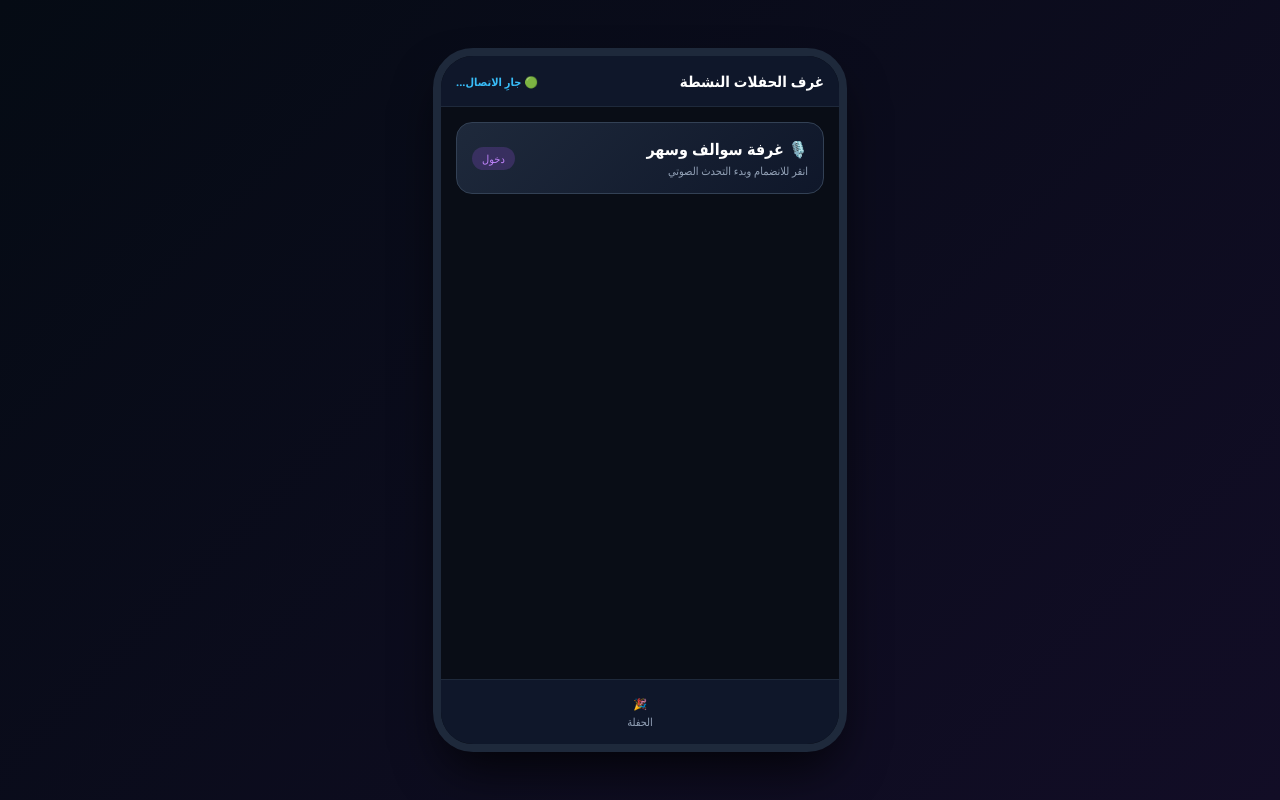
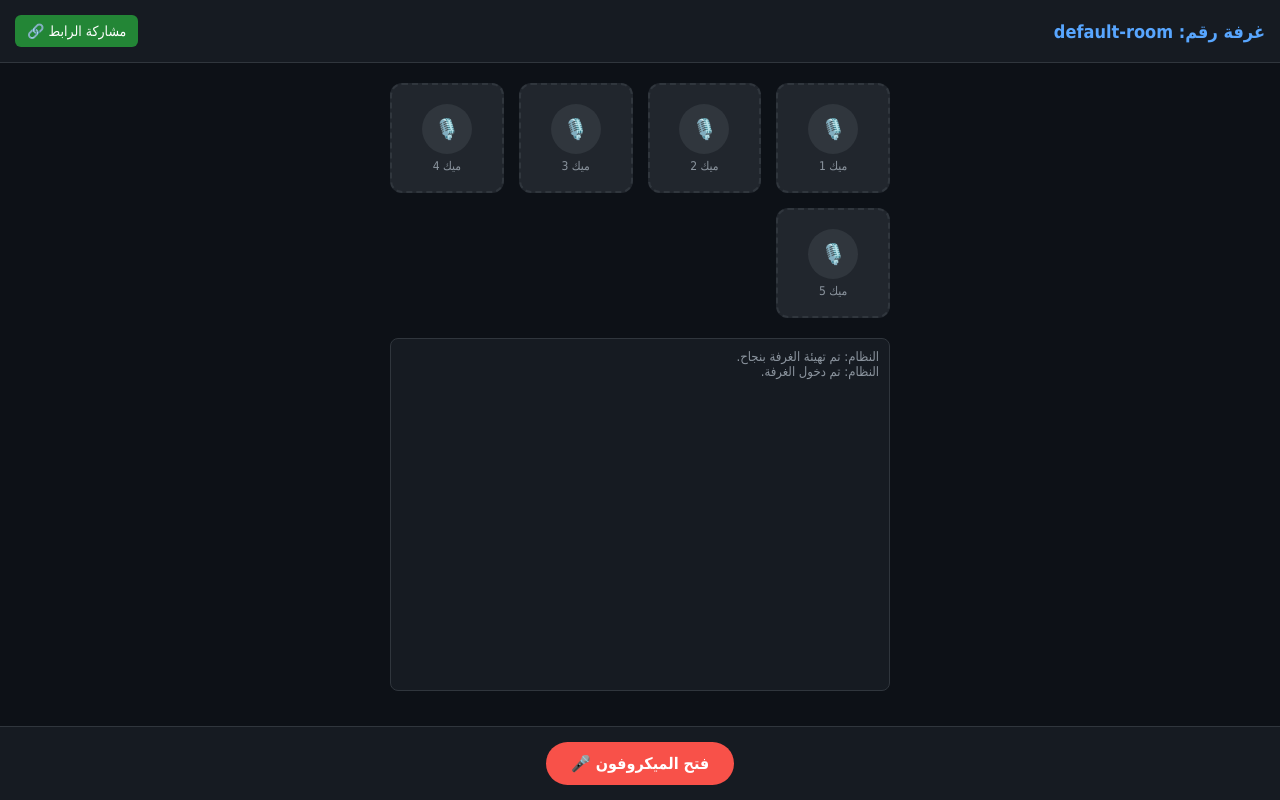
Before and after one commit to mohe78795-rgb/xena-voice-app, a website: page public/index.html in a window 1280 px wide. Drawn offline with nearby package versions, Linux system fonts and the light colour scheme; no server answers.

Commit message:
Update project files via 23 panel

```diff
--- a/public/index.html
+++ b/public/index.html
@@ -3,179 +3,183 @@
 <head>
     <meta charset="UTF-8">
     <meta name="viewport" content="width=device-width, initial-scale=1.0">
-    <title>Xena Live - غرف البث الصوتي</title>
+    <title>غرفة صوتية حية - أبو حسين</title>
     <script src="/socket.io/socket.io.js"></script>
     <style>
-        * { box-sizing: border-box; margin: 0; padding: 0; font-family: 'Segoe UI', Tahoma, Geneva, Verdana, sans-serif; }
-        body { background: linear-gradient(135deg, #050b14, #120d26); color: #fff; height: 100vh; display: flex; justify-content: center; align-items: center; }
-        .phone-frame { width: 100%; max-width: 414px; height: 100%; max-height: 896px; background: #090d16; overflow: hidden; display: flex; flex-direction: column; position: relative; box-shadow: 0 25px 50px -12px rgba(0, 0, 0, 0.8); }
-        @media (min-width: 480px) { .phone-frame { height: 88vh; border-radius: 40px; border: 8px solid #1e293b; } }
-        .view { flex: 1; display: flex; flex-direction: column; overflow: hidden; position: relative; width: 100%; }
-        .hidden { display: none !important; }
-        .lobby-header { padding: 15px; background: #0f172a; display: flex; justify-content: space-between; align-items: center; border-bottom: 1px solid #1e293b; font-weight: bold; font-size: 15px; }
-        .rooms-list { flex: 1; padding: 15px; overflow-y: auto; display: flex; flex-direction: column; gap: 12px; }
-        .room-card { background: linear-gradient(135deg, #1e293b, #0f172a); border: 1px solid #334155; border-radius: 16px; padding: 15px; display: flex; justify-content: space-between; align-items: center; cursor: pointer; }
-        .room-tag { background: rgba(168, 85, 247, 0.2); color: #c084fc; padding: 4px 10px; border-radius: 20px; font-size: 11px; }
-        .room-header { padding: 12px 15px; display: flex; justify-content: space-between; align-items: center; background: rgba(15, 23, 42, 0.6); }
-        .room-body { flex: 1; padding: 15px; display: flex; flex-direction: column; align-items: center; gap: 15px; overflow-y: auto; }
-        .safety-notice { background: rgba(147, 51, 234, 0.15); border: 1px solid rgba(168, 85, 247, 0.3); padding: 10px; border-radius: 10px; font-size: 11px; color: #e2e8f0; width: 100%; text-align: center; }
-        .main-seat { width: 75px; height: 75px; border-radius: 50%; background: linear-gradient(135deg, #a855f7, #ec4899); display: flex; align-items: center; justify-content: center; border: 2px solid #facc15; font-size: 28px; box-shadow: 0 0 20px rgba(168, 85, 247, 0.4); }
-        .chat-container { flex: 1; width: 100%; overflow-y: auto; display: flex; flex-direction: column; gap: 6px; font-size: 12px; }
-        .chat-msg { background: rgba(0, 0, 0, 0.25); padding: 8px 12px; border-radius: 8px; max-width: 90%; }
-        .room-footer { padding: 15px; display: flex; justify-content: center; background: #090d16; border-top: 1px solid rgba(255, 255, 255, 0.05); }
-        .action-btn { width: 50px; height: 50px; border-radius: 50%; border: none; background: #1e293b; color: #cbd5e1; display: flex; align-items: center; justify-content: center; cursor: pointer; font-size: 20px; transition: 0.2s; }
-        .main-bottom-nav { height: 65px; background: #0f172a; border-top: 1px solid #1e293b; display: flex; justify-content: space-around; align-items: center; }
-        .nav-item { display: flex; flex-direction: column; align-items: center; gap: 3px; background: none; border: none; color: #94a3b8; cursor: pointer; font-size: 11px; }
+        * { box-sizing: border-box; margin: 0; padding: 0; font-family: Tahoma, sans-serif; }
+        body { background-color: #0d1117; color: #fff; display: flex; flex-direction: column; height: 100vh; overflow: hidden; }
+
+        .header { padding: 15px; background: #161b22; display: flex; justify-content: space-between; align-items: center; border-bottom: 1px solid #30363d; }
+        .room-title { font-size: 18px; font-weight: bold; color: #58a6ff; }
+        .share-btn { background: #238636; color: white; border: none; padding: 8px 12px; border-radius: 6px; cursor: pointer; font-size: 14px; }
+
+        .main-content { flex: 1; padding: 20px; display: flex; flex-direction: column; align-items: center; overflow-y: auto; }
+
+        /* شبكة الـ 5 ميكروفونات */
+        .mics-grid { display: grid; grid-template-columns: repeat(auto-fit, minmax(90px, 1fr)); gap: 15px; width: 100%; max-width: 500px; margin-bottom: 20px; }
+        .mic-slot { background: #21262d; border: 2px dashed #30363d; border-radius: 12px; height: 110px; display: flex; flex-direction: column; align-items: center; justify-content: center; position: relative; cursor: pointer; transition: 0.3s; }
+        .mic-slot.active { border-color: #238636; background: #1f382b; }
+        .mic-avatar { width: 50px; height: 50px; background: #30363d; border-radius: 50%; display: flex; align-items: center; justify-content: center; font-size: 20px; margin-bottom: 5px; }
+        .mic-slot.active .mic-avatar { background: #238636; }
+        .mic-name { font-size: 12px; color: #8b949e; }
+
+        .logs { background: #161b22; border: 1px solid #30363d; border-radius: 8px; width: 100%; max-width: 500px; flex: 1; padding: 10px; overflow-y: auto; font-size: 13px; color: #8b949e; margin-bottom: 15px; }
+
+        .controls { padding: 15px; background: #161b22; display: flex; justify-content: center; gap: 15px; border-top: 1px solid #30363d; }
+        .btn { background: #f85149; color: white; border: none; padding: 12px 25px; border-radius: 25px; font-size: 16px; cursor: pointer; font-weight: bold; }
+        .btn.active { background: #238636; }
     </style>
 </head>
 <body>
-    <div class="phone-frame">
-        <div id="tab-party" class="view">
-            <div class="lobby-header">
-                <span>غرف الحفلات النشطة</span>
-                <span style="font-size: 11px; color: #38bdf8;" id="connection-status">🟢 جارِ الاتصال...</span>
-            </div>
-            <div class="rooms-list">
-                <div class="room-card" onclick="enterRoom('غرفة سوالف وسهر', 'room_suwalif')">
-                    <div>
-                        <h4>🎙️ غرفة سوالف وسهر</h4>
-                        <p style="font-size: 11px; color: #94a3b8; margin-top: 3px;">انقر للانضمام وبدء التحدث الصوتي</p>
-                    </div>
-                    <span class="room-tag">دخول</span>
-                </div>
-            </div>
+
+    <div class="header">
+        <div class="room-title" id="roomName">غرفة صوتية عامة</div>
+        <button class="share-btn" onclick="shareRoom()">مشاركة الرابط 🔗</button>
+    </div>
+
+    <div class="main-content">
+        <!-- 5 ميكروفونات -->
+        <div class="mics-grid" id="micsContainer">
+            <!-- سيتم إنشاؤها برمجياً -->
         </div>
 
-        <div id="room-view" class="view hidden" style="position: absolute; top: 0; left: 0; background: #090d16; z-index: 100; width: 100%; height: 100%;">
-            <div class="room-header">
-                <div style="font-weight: bold;" id="room-name-display">اسم الغرفة</div>
-                <div style="color: #ef4444; font-weight: bold; cursor: pointer; padding: 5px;" onclick="leaveRoom()">✕ خروج</div>
-            </div>
-            <div class="room-body">
-                <div class="safety-notice">اضغط على زر الميكروفون بالأسفل لبدء بث صوتك للآخرين في الغرفة.</div>
-                <div class="main-seat">👑</div>
-                <div class="chat-container" id="chat-messages">
-                    <div class="chat-msg"><b>النظام:</b> تم دخول الغرفة بنجاح.</div>
-                </div>
-            </div>
-            <div class="room-footer">
-                <button class="action-btn" id="mic-btn" onclick="toggleMic()">🎤</button>
-            </div>
-        </div>
-
-        <div class="main-bottom-nav" id="main-bottom-nav">
-            <button class="nav-item"><span>🎉</span><span>الحفلة</span></button>
+        <div class="logs" id="logs">
+            <div>النظام: تم تهيئة الغرفة بنجاح.</div>
         </div>
     </div>
 
-    <audio id="remote-audio" autoplay></audio>
+    <div class="controls">
+        <button class="btn" id="micToggleBtn" onclick="toggleMic()">فتح الميكروفون 🎤</button>
+    </div>
+
+    <audio id="remoteAudio" autoplay></audio>
 
     <script>
         const socket = io();
-        let currentRoomId = null;
         let localStream = null;
-        let peerConnection = null;
-        let isMicActive = false;
-        let targetSocketId = null;
+        let isMicOn = false;
+        const peers = {};
 
-        const rtcConfig = {
-            iceServers: [
-                { urls: 'stun:stun.l.google.com:19302' },
-                { urls: 'stun:stun1.l.google.com:19302' }
-            ]
-        };
+        // استخراج معرف الغرفة من الرابط أو إنشاء غرفة افتراضية
+        const urlParams = new URLSearchParams(window.location.search);
+        let roomId = urlParams.get('room') || 'default-room';
+        document.getElementById('roomName').innerText = `غرفة رقم: ${roomId}`;
 
-        socket.on('connect', () => {
-            document.getElementById('connection-status').innerText = '🟢 متصل بالسيرفر';
-        });
-
-        function enterRoom(roomName, roomId) {
-            currentRoomId = roomId;
-            document.getElementById('main-bottom-nav').classList.add('hidden');
-            document.getElementById('room-view').classList.remove('hidden');
-            document.getElementById('room-name-display').innerText = roomName;
-            socket.emit('join-room', roomId);
-            addSysMsg("تم الاتصال بالسنترال الصوتي.");
+        function addLog(text) {
+            const logs = document.getElementById('logs');
+            logs.innerHTML += `<div>${text}</div>`;
+            logs.scrollTop = logs.scrollHeight;
         }
 
-        function leaveRoom() {
-            if (localStream) localStream.getTracks().forEach(track => track.stop());
-            if (peerConnection) { peerConnection.close(); peerConnection = null; }
-            isMicActive = false;
-            document.getElementById('mic-btn').style.background = '#1e293b';
-            document.getElementById('room-view').classList.add('hidden');
-            document.getElementById('main-bottom-nav').classList.remove('hidden');
+        // بناء 5 ميكروفونات
+        const micsContainer = document.getElementById('micsContainer');
+        for (let i = 1; i <= 5; i++) {
+            const slot = document.createElement('div');
+            slot.className = 'mic-slot';
+            slot.id = `mic-${i}`;
+            slot.innerHTML = `
+                <div class="mic-avatar">🎙️</div>
+                <div class="mic-name">ميك ${i}</div>
+            `;
+            micsContainer.appendChild(slot);
         }
 
+        function shareRoom() {
+            const currentUrl = window.location.href.split('?')[0] + `?room=${roomId}`;
+            if (navigator.clipboard) {
+                navigator.clipboard.writeText(currentUrl);
+                alert('تم نسخ رابط الغرفة بنجاح! شاركه مع أصدقائك.');
+            } else {
+                prompt('انسخ الرابط:', currentUrl);
+            }
+        }
+
+        socket.emit('join-room', roomId);
+        addLog('النظام: تم دخول الغرفة.');
+
         async function toggleMic() {
-            const micBtn = document.getElementById('mic-btn');
-            if (!isMicActive) {
+            const btn = document.getElementById('micToggleBtn');
+            const slot1 = document.getElementById('mic-1');
+
+            if (!isMicOn) {
                 try {
                     localStream = await navigator.mediaDevices.getUserMedia({ audio: true, video: false });
-                    isMicActive = true;
-                    micBtn.style.background = '#10b981';
-                    addSysMsg("الميكروفون يعمل الآن، جاري البث...");
-                    setupPeerConnection();
+                    isMicOn = true;
+                    btn.innerText = 'إيقاف الميكروفون 🔴';
+                    btn.classList.add('active');
+                    slot1.classList.add('active');
+                    addLog('النظام: الميكروفون يعمل الآن، جاري البث...');
+
+                    socket.on('user-connected', async (userId) => {
+                        addLog(`النظام: انضم مستخدم جديد (${userId})`);
+                        const peerConnection = createPeerConnection(userId);
+                        localStream.getTracks().forEach(track => peerConnection.addTrack(track, localStream));
+                        const offer = await peerConnection.createOffer();
+                        await peerConnection.setLocalDescription(offer);
+                        socket.emit('offer', { target: userId, offer });
+                    });
+
                 } catch (err) {
-                    alert("تعذر الوصول إلى الميكروفون.");
+                    addLog('خطأ: تعذر الوصول إلى الميكروفون.');
                     console.error(err);
                 }
             } else {
-                if (localStream) localStream.getTracks().forEach(track => track.stop());
-                isMicActive = false;
-                micBtn.style.background = '#1e293b';
-                addSysMsg("تم إيقاف الميكروفون.");
+                if (localStream) {
+                    localStream.getTracks().forEach(track => track.stop());
+                }
+                isMicOn = false;
+                btn.innerText = 'فتح الميكروفون 🎤';
+                btn.classList.remove('active');
+                slot1.classList.remove('active');
+                addLog('النظام: تم إيقاف الميكروفون.');
             }
         }
 
-        function setupPeerConnection() {
-            peerConnection = new RTCPeerConnection(rtcConfig);
-            if (localStream) {
-                localStream.getTracks().forEach(track => peerConnection.addTrack(track, localStream));
-            }
-            peerConnection.ontrack = (event) => {
-                const remoteAudio = document.getElementById('remote-audio');
-                remoteAudio.srcObject = event.streams[0];
-                addSysMsg("🔊 تم استقبال صوت مستخدم آخر!");
-            };
-            peerConnection.onicecandidate = (event) => {
-                if (event.candidate && targetSocketId) {
-                    socket.emit('ice-candidate', { candidate: event.candidate, target: targetSocketId });
+        function createPeerConnection(userId) {
+            const pc = new RTCPeerConnection({
+                iceServers: [{ urls: 'stun:stun.l.google.com:19302' }]
+            });
+
+            pc.onicecandidate = (event) => {
+                if (event.candidate) {
+                    socket.emit('ice-candidate', { target: userId, candidate: event.candidate });
                 }
             };
+
+            pc.ontrack = (event) => {
+                const remoteAudio = document.getElementById('remoteAudio');
+                remoteAudio.srcObject = event.streams[0];
+                addLog('النظام: تم استقبال صوت من المشاركين الآخرين بنجاح.');
+            };
+
+            peers[userId] = pc;
+            return pc;
         }
 
-        socket.on('user-connected', async (id) => {
-            targetSocketId = id;
-            addSysMsg("انضم مستخدم جديد، جاري ربط قناة الصوت...");
-            if (!peerConnection) setupPeerConnection();
-            const offer = await peerConnection.createOffer();
-            await peerConnection.setLocalDescription(offer);
-            socket.emit('offer', { offer: offer, target: id });
-        });
-
         socket.on('offer', async (data) => {
-            targetSocketId = data.sender;
-            if (!peerConnection) setupPeerConnection();
-            await peerConnection.setRemoteDescription(new RTCSessionDescription(data.offer));
-            const answer = await peerConnection.createAnswer();
-            await peerConnection.setLocalDescription(answer);
-            socket.emit('answer', { answer: answer, target: data.sender });
+            const pc = createPeerConnection(data.sender);
+            await pc.setRemoteDescription(new RTCSessionDescription(data.offer));
+            const answer = await pc.createAnswer();
+            await pc.setLocalDescription(answer);
+            socket.emit('answer', { target: data.sender, answer });
+            if (localStream) {
+                localStream.getTracks().forEach(track => pc.addTrack(track, localStream));
+            }
         });
 
         socket.on('answer', async (data) => {
-            if (peerConnection) await peerConnection.setRemoteDescription(new RTCSessionDescription(data.answer));
+            const pc = peers[data.sender];
+            if (pc) {
+                await pc.setRemoteDescription(new RTCSessionDescription(data.answer));
+            }
         });
 
         socket.on('ice-candidate', async (data) => {
-            if (peerConnection) await peerConnection.addIceCandidate(new RTCIceCandidate(data.candidate));
+            const pc = peers[data.sender];
+            if (pc && data.candidate) {
+                await pc.setRemoteDescription(new RTCIceCandidate(data.candidate));
+            }
         });
-
-        function addSysMsg(text) {
-            const box = document.getElementById('chat-messages');
-            box.innerHTML += `<div class="chat-msg"><b>النظام:</b> ${text}</div>`;
-            box.scrollTop = box.scrollHeight;
-        }
     </script>
 </body>
 </html>
```
